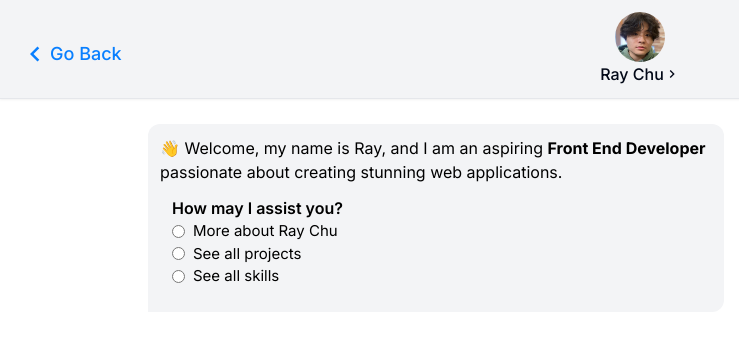
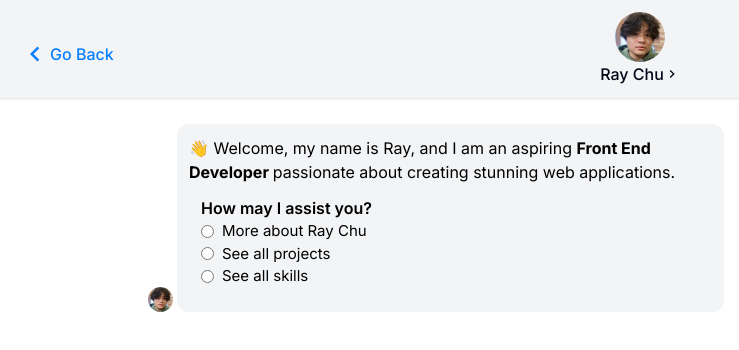
Before and after one commit to RayChu83/portfolio-v2, a Next.js app: page / in a window 1280 px wide. Shown: the top 350 px of the page, without its empty margins (0-739 px from the left). Built offline with nearby package versions, Linux system fonts and the light colour scheme.

Commit message:
Updated resume along with chat ui

```diff
--- a/src/app/_components/Chats.jsx
+++ b/src/app/_components/Chats.jsx
@@ -3,9 +3,10 @@ import Link from "next/link";
 import Cta from "./Cta";
 import Projects from "./Projects";
 import { useRouter } from "next/navigation";
+import Skills from "./Skills";
+import Image from "next/image";
 
 import React, { useState } from "react";
-import Skills from "./Skills";
 
 const GetReceivedMessage = (type, updateChats) => {
   const { push } = useRouter();
@@ -13,7 +14,7 @@ const GetReceivedMessage = (type, updateChats) => {
   switch (type) {
     case "Welcome":
       message = (
-        <article className="bg-gray-100 text-black rounded-bl-none p-3 rounded-xl w-fit">
+        <article className="bg-gray-100 text-black p-3 rounded-xl w-fit">
           <p>
             👋 Welcome, my name is Ray, and I am an aspiring{" "}
             <strong>Front End Developer </strong>
@@ -25,7 +26,7 @@ const GetReceivedMessage = (type, updateChats) => {
       break;
     case "About":
       message = (
-        <article className="bg-gray-100 text-black rounded-bl-none p-3 rounded-xl w-fit">
+        <article className="bg-gray-100 text-black p-3 rounded-xl w-fit">
           <p>
             👋 Hey, I am Ray as mentioned earlier, I was born and raised in
             Manhattan NY, and I&apos;ve have been{" "}
@@ -62,7 +63,7 @@ const GetReceivedMessage = (type, updateChats) => {
       message = (
         <>
           <Projects />
-          <article className="bg-gray-100 text-black rounded-bl-none rounded-xl w-full">
+          <article className="bg-gray-100 text-black rounded-xl w-full">
             <Cta type={type} updateChats={updateChats} push={push} />
           </article>
         </>
@@ -74,10 +75,10 @@ const GetReceivedMessage = (type, updateChats) => {
           <span className="space-y-2">
             <Skills />
           </span>
-          <article className="bg-gray-100 text-black rounded-bl-none p-3 rounded-xl w-full mt-2">
+          <article className="bg-gray-100 text-black p-3 rounded-xl w-full mt-2">
             <h3>
-              💪 Above are all the technical skills I&apos;ve acquired
-              throughout my coding journey.
+              💪 Above are all the technical skills I&apos;ve learned throughout
+              software development journey.
             </h3>
             <Cta type={type} updateChats={updateChats} push={push} />
           </article>
@@ -86,7 +87,7 @@ const GetReceivedMessage = (type, updateChats) => {
       break;
     default: {
       message = (
-        <article className="bg-gray-100 text-black rounded-bl-none p-3 rounded-xl w-full">
+        <article className="bg-gray-100 text-black p-3 rounded-xl w-full">
           <p>Unable to handle your request, Please try again!</p>
           <Cta type={type} updateChats={updateChats} push={push} />
         </article>
@@ -106,13 +107,23 @@ export default function Chats() {
         chat.direction === "sent" ? (
           <article
             key={chat}
-            className={`bg-[--primary-color] text-white rounded-br-none self-end p-3 rounded-xl max-w-xl`}
+            className="bg-[--primary-color] text-white self-end p-3 rounded-xl max-w-xl"
           >
             <p>{chat.message}</p>
           </article>
         ) : (
-          <span key={chat} className="self-start max-w-xl w-[80%]">
-            {GetReceivedMessage(chat.type, setChats)}
+          <span
+            key={chat}
+            className="self-start max-w-xl w-[80%] flex items-end gap-1"
+          >
+            <Image
+              src="/ray.jpg"
+              alt="Ray Chu"
+              height="25"
+              width="25"
+              className="rounded-full"
+            />
+            <span>{GetReceivedMessage(chat.type, setChats)}</span>
           </span>
         )
       )}
--- a/src/app/_components/Projects.jsx
+++ b/src/app/_components/Projects.jsx
@@ -27,7 +27,7 @@ export default function Projects() {
       {projects.map((project) => (
         <article
           key={project}
-          className="bg-gray-100 text-black rounded-bl-none p-3 rounded-xl w-fit"
+          className="bg-gray-100 text-black  p-3 rounded-xl w-fit"
         >
           <Link
             href={`https://${project.host}`}
--- a/src/app/_components/Skills.jsx
+++ b/src/app/_components/Skills.jsx
@@ -35,7 +35,7 @@ export default function Skills() {
   ];
   return skills.map((skill) => (
     <article
-      className="bg-gray-100 text-black rounded-bl-none p-3 rounded-xl w-full flex justify-between items-center gap-3"
+      className="bg-gray-100 text-black  p-3 rounded-xl w-fit flex justify-between items-center gap-3"
       key={skill}
     >
       <div>
--- a/src/app/page.jsx
+++ b/src/app/page.jsx
@@ -13,6 +13,7 @@ import Image from "next/image";
 import Link from "next/link";
 import Chats from "@/app/_components/Chats";
 
+
 import React from "react";
 
 export default function Home() {
@@ -21,7 +22,7 @@ export default function Home() {
       <nav className="py-3 px-5 bg-gray-100 flex justify-center fixed w-full top-0 border-b border-gray-200 drop-shadow-sm z-50">
         <div className="flex items-center text-lg text-[--primary-color] cursor-pointer absolute left-5 top-[39px] font-medium">
           <MdKeyboardArrowLeft className="text-3xl" />
-          <span className="sm:block hidden">Go Back</span>
+          <span className="sm:block hidden text-base">Go Back</span>
         </div>
         <Drawer>
           <DrawerTrigger>
@@ -48,7 +49,9 @@ export default function Home() {
                 height="100"
               />
               <h3 className="font-semibold text-2xl">Ray Chu</h3>
-              <h4 className="font-medium text-sm text-gray-500">Front End Developer</h4>
+              <h4 className="font-medium text-sm text-gray-500">
+                Front End Developer
+              </h4>
             </div>
             <div className="grid md:grid-cols-4 grid-cols-2 gap-3 mx-auto max-w-[400px] w-[100%]">
               <Link
```
Also changed, not shown: public/pfp.jpg (added), 1 other file (tests, documents, lock files or other folders).
